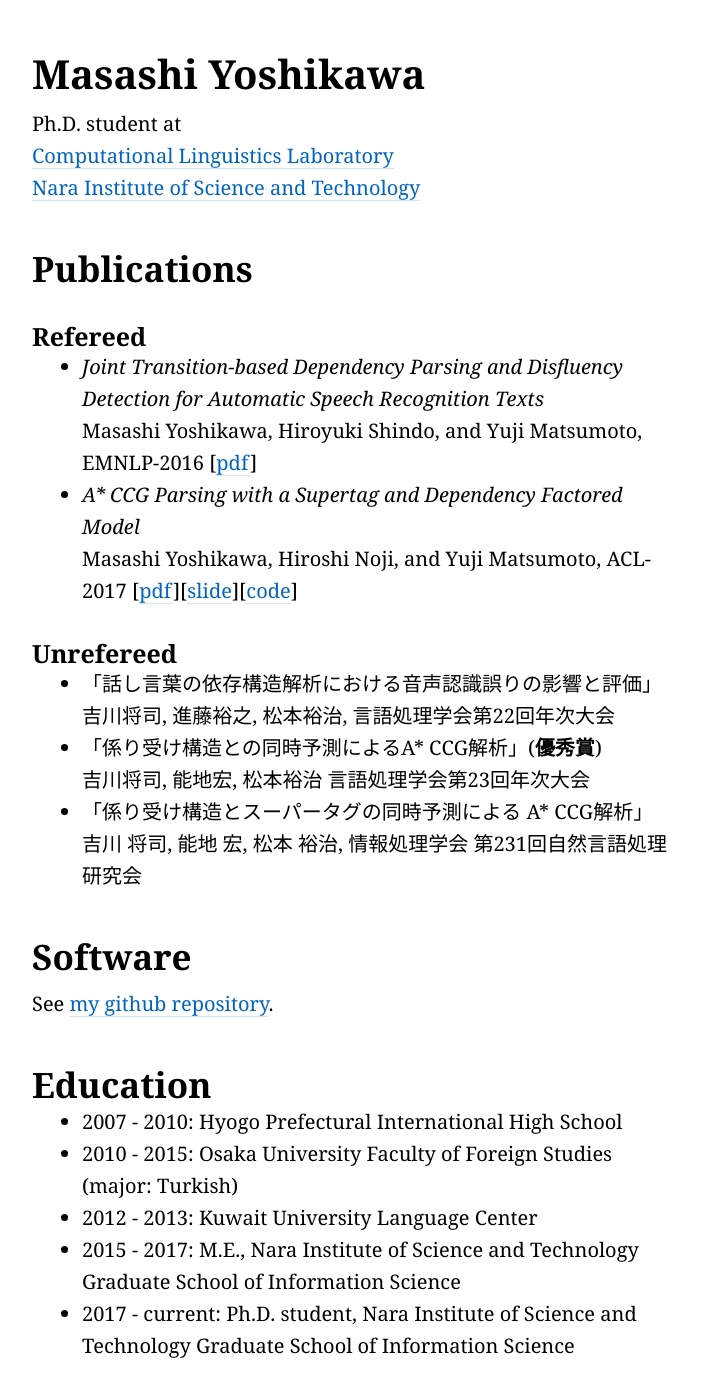
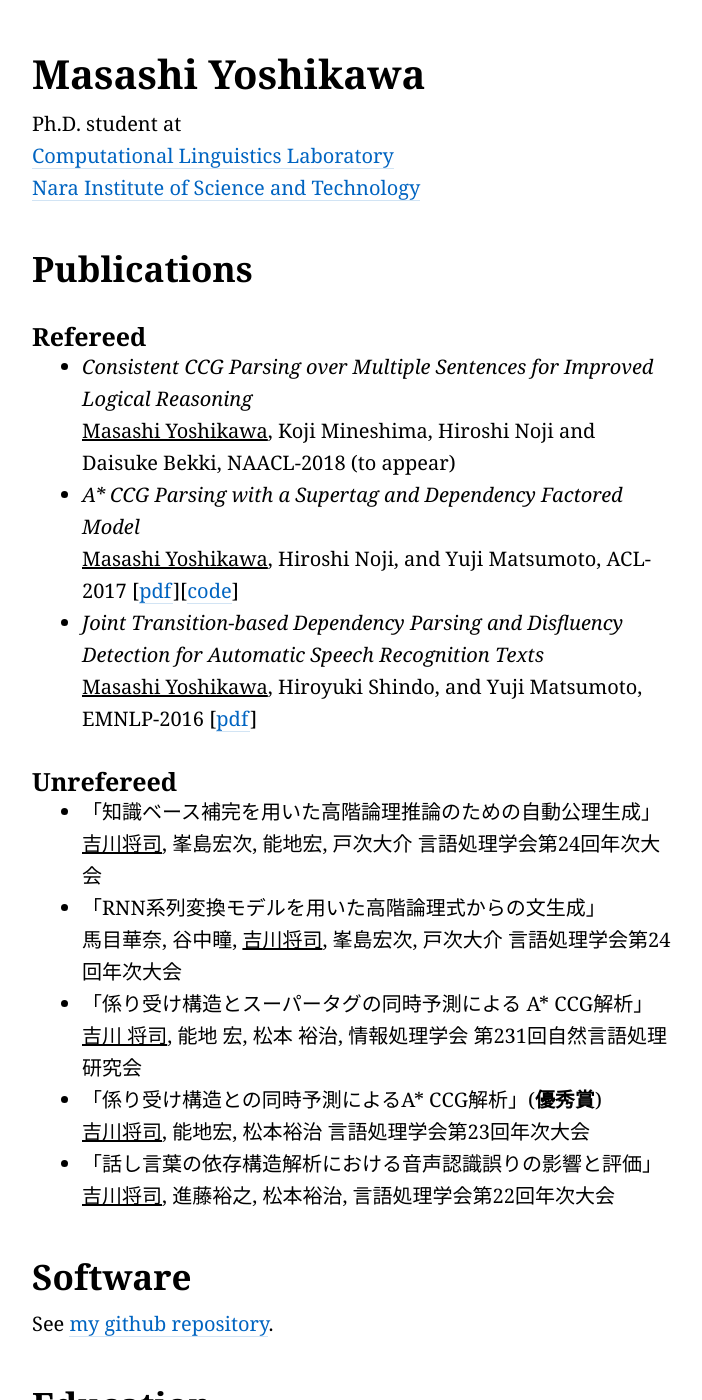
Before and after one commit to masashi-y/masashi-y.github.io, a Jekyll site: the page built from index.md, in a window 1280 px wide and 1400 px high. Shown: the whole window, without its empty margins (288-990 px from the left). Built offline with Jekyll 4.4.1, drawn with Linux system fonts in a browser that asks for light colours; some of the changed text lies outside the part shown.

Commit message:
update publication

```diff
--- a/index.md
+++ b/index.md
@@ -10,20 +10,26 @@ Ph.D. student at
 
 ## Publications
 ### Refereed
+* _Consistent CCG Parsing over Multiple Sentences for Improved Logical Reasoning_
+<u>Masashi Yoshikawa</u>, Koji Mineshima, Hiroshi Noji and Daisuke Bekki, NAACL-2018 (to appear)
+* _A\* CCG Parsing with a Supertag and Dependency Factored Model_
+<u>Masashi Yoshikawa</u>, Hiroshi Noji, and Yuji Matsumoto, ACL-2017
+[[pdf](./papers/ccg_acl2017.pdf)][[code](https://github.com/masashi-y/depccg)]
 * _Joint Transition-based Dependency Parsing and Disfluency Detection for Automatic Speech Recognition Texts_
-Masashi Yoshikawa, Hiroyuki Shindo, and Yuji Matsumoto, EMNLP-2016
+<u>Masashi Yoshikawa</u>, Hiroyuki Shindo, and Yuji Matsumoto, EMNLP-2016
 [[pdf](./papers/dsfl_emnlp2016.pdf)]
-* _A\* CCG Parsing with a Supertag and Dependency Factored Model_
-Masashi Yoshikawa, Hiroshi Noji, and Yuji Matsumoto, ACL-2017
-[[pdf](./papers/ccg_acl2017.pdf)][[slide](./slides/acl_2017_slides.pdf)][[code](https://github.com/masashi-y/depccg)]
 
 ### Unrefereed
+* 「知識ベース補完を用いた高階論理推論のための自動公理生成」
+<u>吉川将司</u>, 峯島宏次, 能地宏, 戸次大介 言語処理学会第24回年次大会
+* 「RNN系列変換モデルを用いた高階論理式からの文生成」
+馬目華奈, 谷中瞳, <u>吉川将司</u>, 峯島宏次, 戸次大介 言語処理学会第24回年次大会
+* 「係り受け構造とスーパータグの同時予測による A\* CCG解析」
+<u>吉川 将司</u>, 能地 宏, 松本 裕治, 情報処理学会 第231回自然言語処理研究会
+* 「係り受け構造との同時予測によるA\* CCG解析」(__優秀賞__)
+<u>吉川将司</u>, 能地宏, 松本裕治 言語処理学会第23回年次大会
 * 「話し言葉の依存構造解析における音声認識誤りの影響と評価」
-吉川将司, 進藤裕之, 松本裕治, 言語処理学会第22回年次大会
-* 「係り受け構造との同時予測によるA\* CCG解析」(__優秀賞__)
-吉川将司, 能地宏, 松本裕治 言語処理学会第23回年次大会
-* 「係り受け構造とスーパータグの同時予測による A\* CCG解析」
-吉川 将司, 能地 宏, 松本 裕治, 情報処理学会 第231回自然言語処理研究会
+<u>吉川将司</u>, 進藤裕之, 松本裕治, 言語処理学会第22回年次大会
 
 ## Software
 See [my github repository](https://github.com/masashi-y).
```
Also changed, not shown: other parts of index.md (+2 -4 lines).
